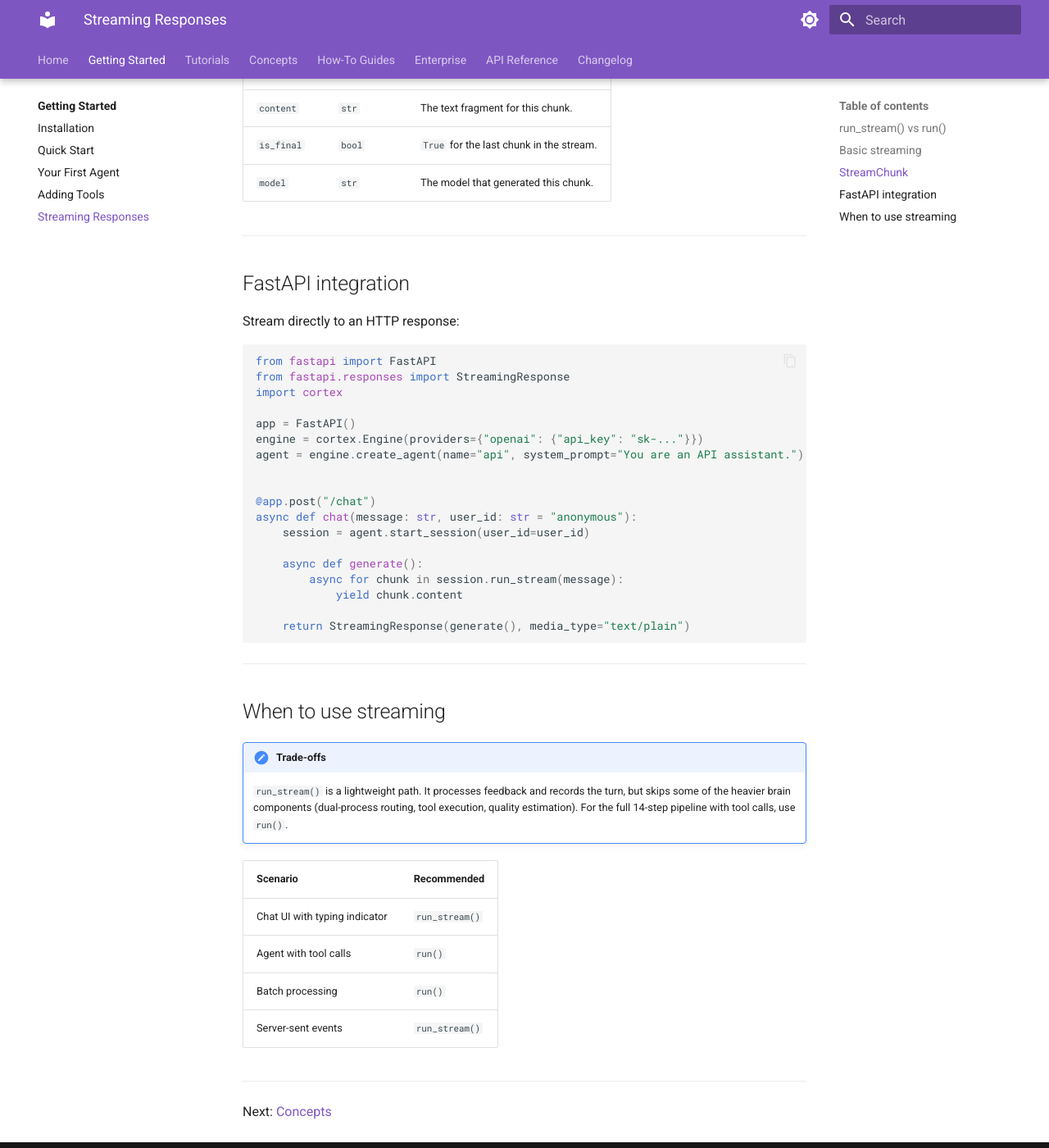
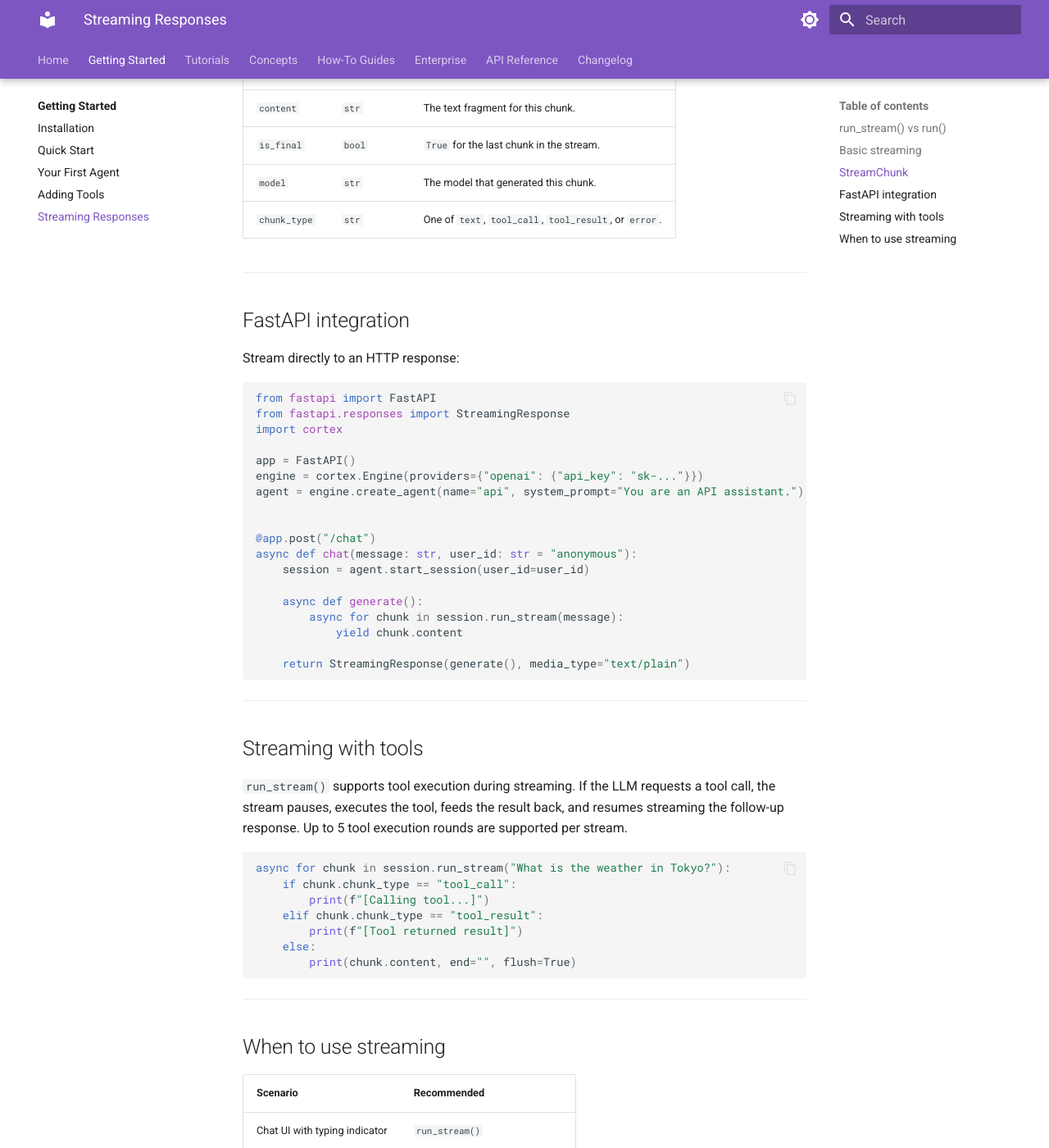
Before and after one commit to QuestoM/cortex-docs, an MkDocs documentation site: the page built from docs/getting-started/streaming.md, in a window 1280 px wide and 1400 px high, scrolled down 1299 px. Shown: the whole window at 82% size. Built offline with MkDocs 1.6.1 and Material for MkDocs 9.7.7, drawn with Linux system fonts in a browser that asks for light colours.

Commit message:
docs: update for 6 agentic engine gap fixes
Reflect ContextCompiler working in all modes (chat, agentic, streaming),
streaming now supports tools with chunk_type field, memory injection
before LLM calls, brain params consistency, L2/L3 execution pipeline.

Co-Authored-By: Claude Opus 4.6 <noreply@anthropic.com>

````diff
--- a/docs/getting-started/streaming.md
+++ b/docs/getting-started/streaming.md
@@ -56,6 +56,7 @@ Each chunk yielded by `run_stream()` is a `StreamChunk` with these fields:
 | `content` | `str` | The text fragment for this chunk. |
 | `is_final` | `bool` | `True` for the last chunk in the stream. |
 | `model` | `str` | The model that generated this chunk. |
+| `chunk_type` | `str` | One of `text`, `tool_call`, `tool_result`, or `error`. |
 
 ---
 
@@ -86,15 +87,28 @@ async def chat(message: str, user_id: str = "anonymous"):
 
 ---
 
+## Streaming with tools
+
+`run_stream()` supports tool execution during streaming. If the LLM requests a tool call, the stream pauses, executes the tool, feeds the result back, and resumes streaming the follow-up response. Up to 5 tool execution rounds are supported per stream.
+
+```python
+async for chunk in session.run_stream("What is the weather in Tokyo?"):
+    if chunk.chunk_type == "tool_call":
+        print(f"[Calling tool...]")
+    elif chunk.chunk_type == "tool_result":
+        print(f"[Tool returned result]")
+    else:
+        print(chunk.content, end="", flush=True)
+```
+
+---
+
 ## When to use streaming
-
-!!! note "Trade-offs"
-    `run_stream()` is a lightweight path. It processes feedback and records the turn, but skips some of the heavier brain components (dual-process routing, tool execution, quality estimation). For the full 14-step pipeline with tool calls, use `run()`.
 
 | Scenario | Recommended |
 |---|---|
 | Chat UI with typing indicator | `run_stream()` |
-| Agent with tool calls | `run()` |
+| Agent with tool calls | Both `run()` and `run_stream()` |
 | Batch processing | `run()` |
 | Server-sent events | `run_stream()` |
 
````
Also changed, not shown: docs/changelog.md (+20 -0 lines), docs/concepts/architecture.md (+9 -3 lines), docs/concepts/context/context-engine.md (+2 -2 lines), docs/concepts/context/memory.md (+1 -0 lines).
